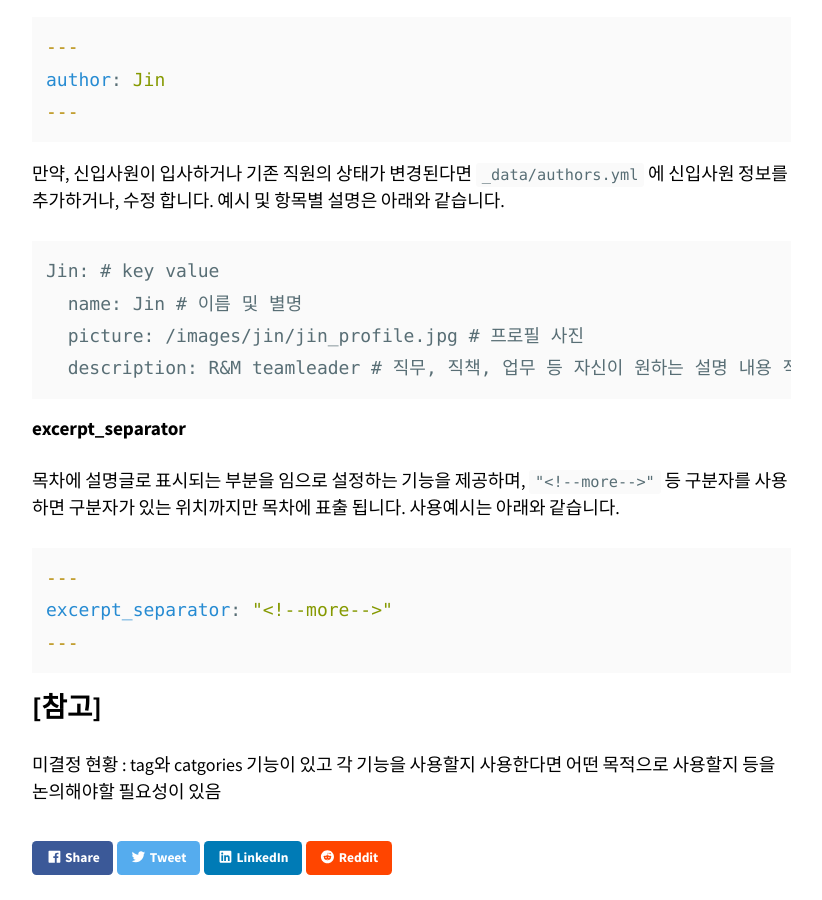
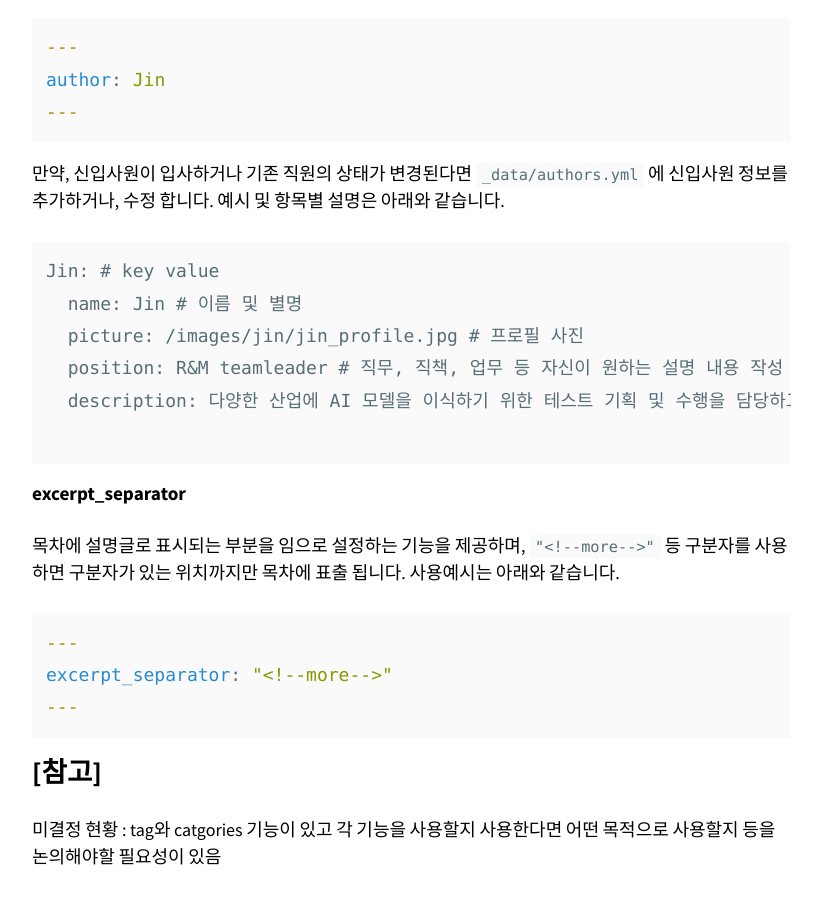
Before and after one commit to jhk-theimc/aitheimc.github.io, a Jekyll site: the page built from _posts/2024-10-18-guide-for-blog-write.markdown, in a window 1280 px wide and 900 px high, scrolled down 2147 px. Shown: the whole window, without its empty margins (343-1165 px from the left). Built offline with Jekyll 4.4.1, drawn with Linux system fonts in a browser that asks for light colours; nearby versions of some CDN libraries; some of the changed text lies outside the part shown.

Commit message:
author update

````diff
--- a/_data/authors.yml
+++ b/_data/authors.yml
@@ -5,7 +5,7 @@ Jin:
   name: Jin
   picture: /images/jin/jin_profile.jpg
   position: R&M teamleader
-  description: R&M teamleader
+  description: 다양한 산업에 AI 모델을 이식하기 위한 테스트 기획 및 수행을 담당하고 있습니다.
 
 Jhk:
   name: jhk
--- a/_posts/2024-10-18-guide-for-blog-write.markdown
+++ b/_posts/2024-10-18-guide-for-blog-write.markdown
@@ -76,7 +76,9 @@ author: Jin
 Jin: # key value
   name: Jin # 이름 및 별명
   picture: /images/jin/jin_profile.jpg # 프로필 사진
-  description: R&M teamleader # 직무, 직책, 업무 등 자신이 원하는 설명 내용 작성
+  position: R&M teamleader # 직무, 직책, 업무 등 자신이 원하는 설명 내용 작성
+  description: 다양한 산업에 AI 모델을 이식하기 위한 테스트 기획 및 수행을 담당하고 있습니다. # 담당업무에 대한 간략한 설명 (optional)
+
 ```
 
 #### excerpt_separator
````
Also changed, not shown: README.md, 1 other file.
